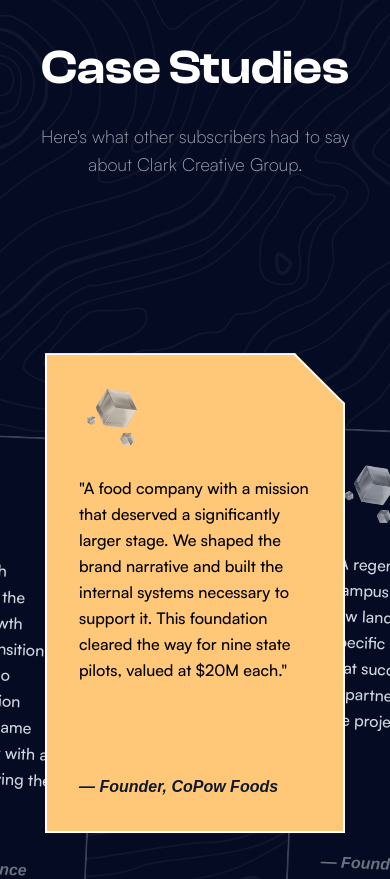
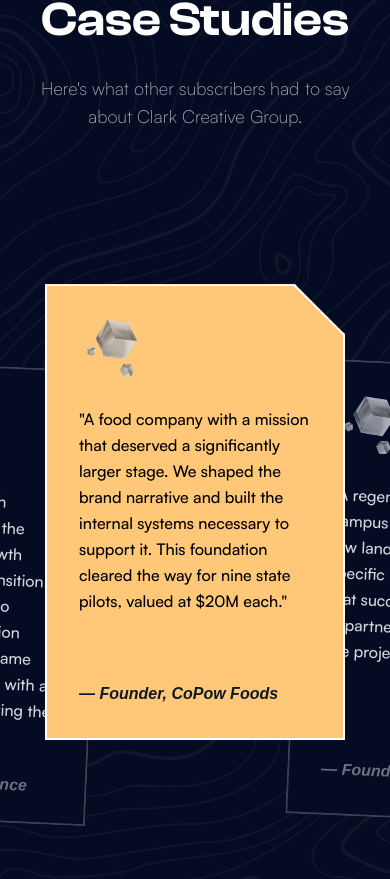
Before and after one commit to MonyVannn/clark-creative-group-website, a Next.js app: page / in a window 390 px wide. Shown: the part 4336-5215 px from the top of the page. Built offline with nearby package versions, Linux system fonts and the light colour scheme.

Commit message:
Fix: responsiveness

```diff
--- a/app/components/homepage/StaggerTestimonials.tsx
+++ b/app/components/homepage/StaggerTestimonials.tsx
@@ -65,14 +65,19 @@ export const StaggerTestimonials = ({ items }: StaggerTestimonialsProps) => {
 
     const handleResize = () => {
       const width = container.offsetWidth;
+      const vh = window.innerHeight;
       const newSize = Math.round(Math.min(Math.max(width * 0.28, 300), 560));
       setCardSize(newSize);
       if (width < 768) {
-        setCardHeight(newSize * 1.6);
+        setCardHeight(newSize * 1.52);
       } else if (width < 1024) {
-        setCardHeight(newSize * 1.75);
+        setCardHeight(newSize * 1.62);
       } else {
-        setCardHeight(newSize);
+        let hMult = width < 1536 ? 1.22 : 1.08;
+        if (width / vh > 1.5) {
+          hMult += 0.05;
+        }
+        setCardHeight(Math.round(newSize * Math.min(hMult, 1.38)));
       }
     };
 
@@ -86,7 +91,7 @@ export const StaggerTestimonials = ({ items }: StaggerTestimonialsProps) => {
   return (
     <div
       ref={containerRef}
-      className={`relative w-screen max-w-[100vw] min-h-[850px] overflow-hidden transition-colors duration-1000 left-1/2 -translate-x-1/2`}
+      className={`relative w-screen max-w-[100vw] min-h-[880px] overflow-hidden transition-colors duration-1000 left-1/2 -translate-x-1/2`}
     >
       {testimonials.map((t, idx) => {
         let position = 0;
@@ -210,7 +215,7 @@ const TestimonialCard = ({
           />
         </div>
         <h3
-          className={`font-satoshi text-base sm:text-lg lg:text-2xl font-medium leading-relaxed ${
+          className={`font-satoshi text-base sm:text-lg lg:text-lg font-medium leading-relaxed ${
             isActive ? activeText : inactiveText
           }`}
         >
--- a/app/components/homepage/TestimonialSection.tsx
+++ b/app/components/homepage/TestimonialSection.tsx
@@ -42,7 +42,7 @@ export default function TestimonialSection() {
   return (
     <section
       data-color="#f2f2f2"
-      className="w-full h-full py-24 flex flex-col items-center justify-center overflow-x-hidden"
+      className="w-full h-full py-12 flex flex-col items-center justify-center overflow-x-hidden"
     >
       <div className="w-full px-6 lg:px-24 mx-auto flex flex-col items-center justify-center">
         <div className="flex flex-col">
@@ -70,7 +70,7 @@ export default function TestimonialSection() {
 
       {/* Full-bleed carousel block */}
       <motion.div
-        className="w-full h-full mt-12 lg:mt-16"
+        className="w-full h-full"
         initial={{ opacity: 0, y: 50 }}
         whileInView={{ opacity: 1, y: 0 }}
         viewport={{ once: true, margin: "-100px" }}
--- a/app/components/servicespage/ServicesDetailsSection.tsx
+++ b/app/components/servicespage/ServicesDetailsSection.tsx
@@ -107,8 +107,8 @@ export default function ServicesDetailsSection() {
       </div>
       <div className="flex flex-col relative items-center">
         {/* Left Column: ShuffleCards */}
-        <div className="w-full ] flex items-center justify-center py-12 relative z-20">
-          <div className="flex items-center justify-center transform scale-[0.6] sm:scale-[0.7] md:scale-[0.65] lg:scale-[0.75] xl:scale-[1.2] origin-center z-10 w-full h-full">
+        <div className="w-full flex items-center justify-center relative z-20">
+          <div className="flex items-center justify-center transform scale-[0.6] sm:scale-[0.7] md:scale-[0.65] lg:scale-[0.75] xl:scale-[0.9] 2xl:scale-[1.2] origin-center z-10 w-full h-full">
             <ShuffleCards onActiveCardChange={setActiveIndex} />
           </div>
         </div>
--- a/app/components/servicespage/ServicesHeroSection.tsx
+++ b/app/components/servicespage/ServicesHeroSection.tsx
@@ -42,24 +42,6 @@ const FIXED_SKETCHES: SketchConfig[] = [
     rotate: 110,
     opacity: 0.4,
     scale: 1.3,
-  },
-  {
-    id: 4,
-    type: "square",
-    top: "80%",
-    left: "10%",
-    rotate: 35,
-    opacity: 0.2,
-    scale: 0.8,
-  },
-  {
-    id: 5,
-    type: "rectangle",
-    top: "45%",
-    left: "-5%",
-    rotate: -60,
-    opacity: 0.3,
-    scale: 1.0,
   },
 ];
 
--- a/app/components/servicespage/ShuffleCards.tsx
+++ b/app/components/servicespage/ShuffleCards.tsx
@@ -123,9 +123,7 @@ const Card = ({
       }}
       initial={{ x: "0%", rotate: "0deg" }}
       animate={
-        revealLayout
-          ? { rotate: rotateZ, x }
-          : { x: "0%", rotate: "0deg" }
+        revealLayout ? { rotate: rotateZ, x } : { x: "0%", rotate: "0deg" }
       }
       drag
       dragElastic={0.35}
```
